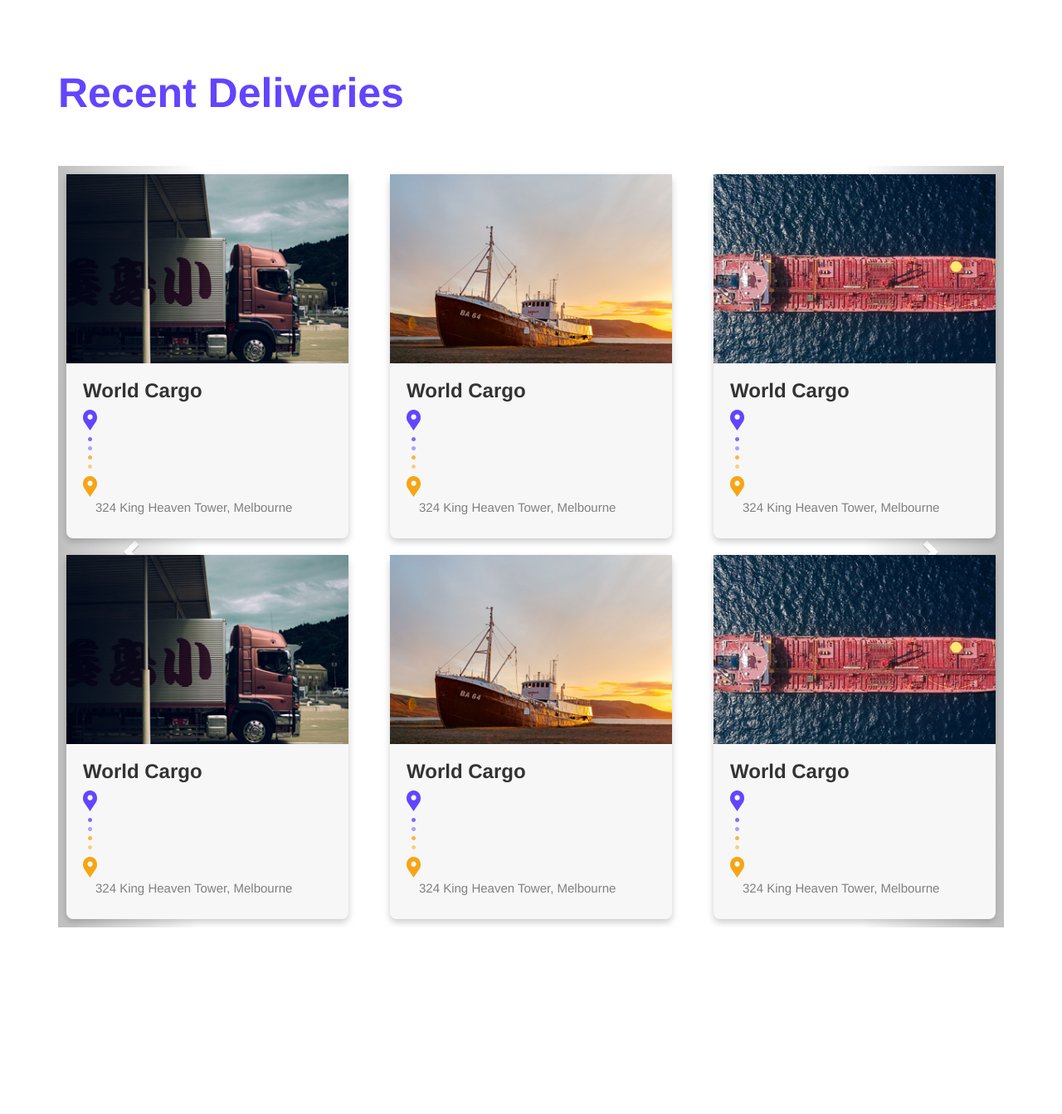
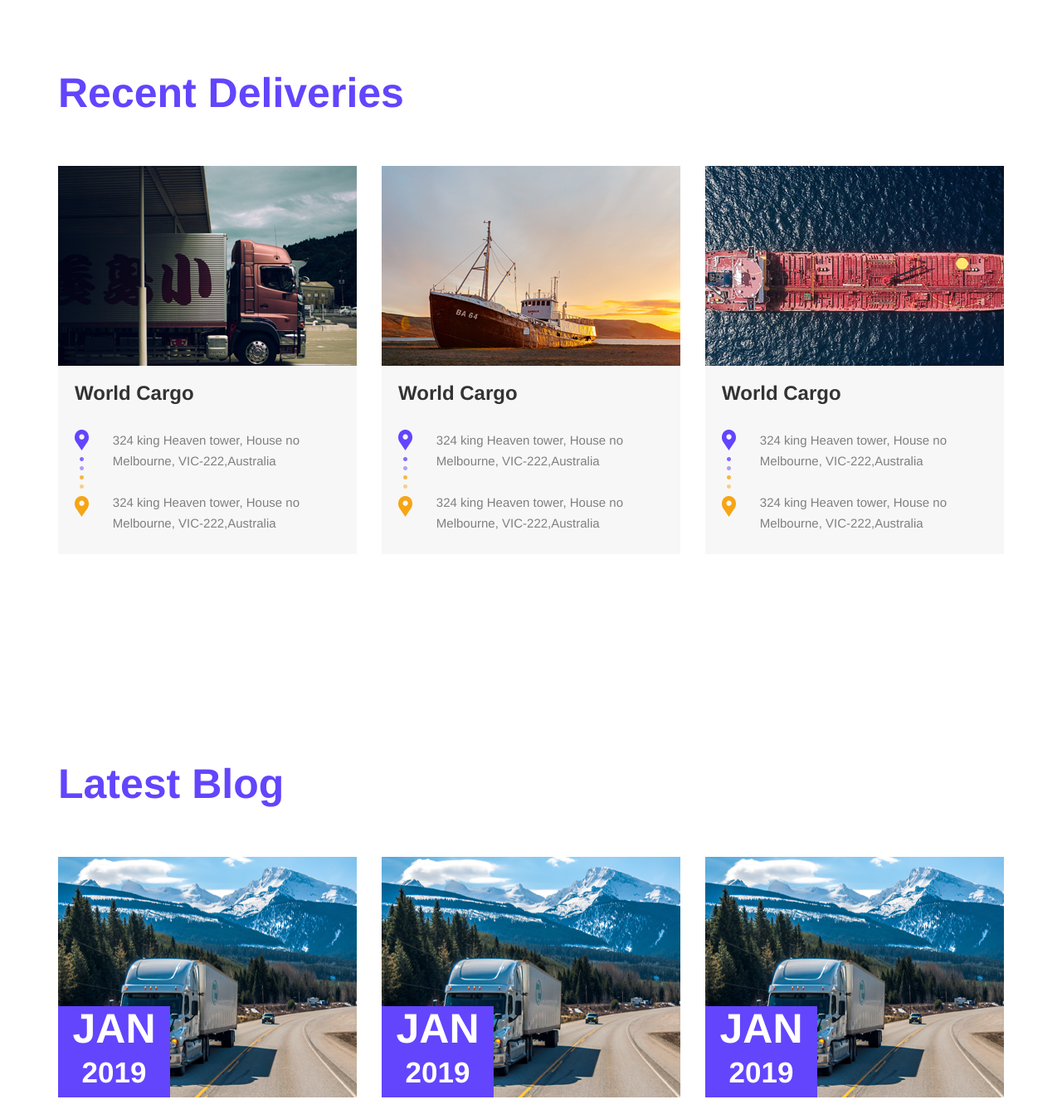
Before and after one commit to NileshWebd/NileshWebd.github.io, a PHP site: page / in a window 1280 px wide. Shown: the part 4872-6215 px from the top of the page at 83% size. Run offline with PHP 8.4, Linux system fonts and the light colour scheme.

Commit message:
back 2 default

```diff
--- a/Boxe/css/style.css
+++ b/Boxe/css/style.css
@@ -795,14 +795,3 @@ form a:hover{
     color:#8a8a8a;
     padding-left: 20px;
 }
-/* Adjust carousel height to fit your cards */
-#multiCardCarousel .carousel-inner .item {
-    min-height: 300px;
-}
-
-/* Add spacing between cards */
-.cardbox {
-    margin: 10px;
-    box-shadow: 0 4px 8px rgba(0,0,0,0.2);
-    border-radius: 8px;
-}
--- a/Boxe/index.html
+++ b/Boxe/index.html
@@ -6,11 +6,6 @@ my web
 <link rel="stylesheet" href="css/bootstrap.min.css" />
 <link rel="stylesheet" href="css/style.css" />
 <link rel="icon" href="img/favicon.png" />
-<!-- <link rel="stylesheet" href="https://maxcdn.bootstrapcdn.com/bootstrap/3.4.1/css/bootstrap.min.css"> -->
-<script src="https://ajax.googleapis.com/ajax/libs/jquery/3.5.1/jquery.min.js"></script>
-<script src="https://maxcdn.bootstrapcdn.com/bootstrap/3.4.1/js/bootstrap.min.js"></script>
-
-
 </head>
     <body>
         <div class="myban">
@@ -202,31 +197,17 @@ adipiscing elit, sed do eiusmod</p>
             <div class="head_line">
             <h1>Recent Deliveries</h1>
             </div><br><br><br>
-<!-- Bootstrap Carousel with Three Cards per Slide -->
-<div id="multiCardCarousel" class="carousel slide" data-ride="carousel">
-    <!-- Controls -->
-    <a class="left carousel-control" href="#multiCardCarousel" role="button" data-slide="prev">
-        <span class="glyphicon glyphicon-chevron-left" aria-hidden="true"></span>
-        <span class="sr-only">Previous</span>
-    </a>
-    <a class="right carousel-control" href="#multiCardCarousel" role="button" data-slide="next">
-        <span class="glyphicon glyphicon-chevron-right" aria-hidden="true"></span>
-        <span class="sr-only">Next</span>
-    </a>
-
-    <!-- Wrapper for Slides -->
-    <div class="carousel-inner">
-        <!-- Slide 1 -->
-        <div class="item active">
             <div class="row">
             <div class="col-md-4 col-sm-6">
                 <div class="cardbox">
                 <img src="img/deliveries/deliveries_1.png" width="100%" />
-                        <h2 style="padding-left: 20px; font-size: 24px; font-weight: bold;">World Cargo</h2>
+                <h2 style="padding-left: 20px; font-size: 24px; font-weight: bold;">World Cargo</h2><br>
                 <div class="row delbox">
-                            <div class="col-xs-1"><img src="img/deliveries_img.png" /></div>
+                    <div class="col-xs-1">
+                <img src="img/deliveries_img.png" /></div>
                     <div class="col-xs-11">
-                                <p>324 King Heaven Tower, Melbourne</p>
+                <p>324 king Heaven tower, House no<br> Melbourne, VIC-222,Australia</p>
+                        <p>324 king Heaven tower, House no<br> Melbourne, VIC-222,Australia</p>
                     </div>
                     </div>
                     </div>
@@ -234,11 +215,13 @@ adipiscing elit, sed do eiusmod</p>
             <div class="col-md-4 col-sm-6">
                 <div class="cardbox">
                 <img src="img/deliveries/deliveries_2.png" width="100%" />
-                        <h2 style="padding-left: 20px; font-size: 24px; font-weight: bold;">World Cargo</h2>
+                <h2 style="padding-left: 20px; font-size: 24px; font-weight: bold;">World Cargo</h2><br>
                 <div class="row delbox">
-                            <div class="col-xs-1"><img src="img/deliveries_img.png" /></div>
+                    <div class="col-xs-1">
+                <img src="img/deliveries_img.png" /></div>
                     <div class="col-xs-11">
-                                <p>324 King Heaven Tower, Melbourne</p>
+                <p>324 king Heaven tower, House no<br> Melbourne, VIC-222,Australia</p>
+                        <p>324 king Heaven tower, House no<br> Melbourne, VIC-222,Australia</p>
                     </div>
                     </div>
                     </div>
@@ -246,63 +229,18 @@ adipiscing elit, sed do eiusmod</p>
             <div class="col-md-4 col-sm-6">
                 <div class="cardbox">
                 <img src="img/deliveries/deliveries_3.png" width="100%" />
-                        <h2 style="padding-left: 20px; font-size: 24px; font-weight: bold;">World Cargo</h2>
+                <h2 style="padding-left: 20px; font-size: 24px; font-weight: bold;">World Cargo</h2><br>
                 <div class="row delbox">
-                            <div class="col-xs-1"><img src="img/deliveries_img.png" /></div>
+                    <div class="col-xs-1">
+                <img src="img/deliveries_img.png" /></div>
                     <div class="col-xs-11">
-                                <p>324 King Heaven Tower, Melbourne</p>
+                <p>324 king Heaven tower, House no<br> Melbourne, VIC-222,Australia</p>
+                        <p>324 king Heaven tower, House no<br> Melbourne, VIC-222,Australia</p>
                     </div>
                     </div>
                     </div>
                 </div>
             </div>
-        </div>
-
-        <!-- Slide 2 -->
-        <div class="item">
-            <div class="row">
-                <div class="col-md-4 col-sm-6">
-                    <div class="cardbox">
-                        <img src="img/deliveries/deliveries_1.png" width="100%" />
-                        <h2 style="padding-left: 20px; font-size: 24px; font-weight: bold;">World Cargo</h2>
-                        <div class="row delbox">
-                            <div class="col-xs-1"><img src="img/deliveries_img.png" /></div>
-                            <div class="col-xs-11">
-                                <p>324 King Heaven Tower, Melbourne</p>
-                            </div>
-                        </div>
-                    </div>
-                </div>
-                <div class="col-md-4 col-sm-6">
-                    <div class="cardbox">
-                        <img src="img/deliveries/deliveries_2.png" width="100%" />
-                        <h2 style="padding-left: 20px; font-size: 24px; font-weight: bold;">World Cargo</h2>
-                        <div class="row delbox">
-                            <div class="col-xs-1"><img src="img/deliveries_img.png" /></div>
-                            <div class="col-xs-11">
-                                <p>324 King Heaven Tower, Melbourne</p>
-                            </div>
-                        </div>
-                    </div>
-                </div>
-                <div class="col-md-4 col-sm-6">
-                    <div class="cardbox">
-                        <img src="img/deliveries/deliveries_3.png" width="100%" />
-                        <h2 style="padding-left: 20px; font-size: 24px; font-weight: bold;">World Cargo</h2>
-                        <div class="row delbox">
-                            <div class="col-xs-1"><img src="img/deliveries_img.png" /></div>
-                            <div class="col-xs-11">
-                                <p>324 King Heaven Tower, Melbourne</p>
-                            </div>
-                        </div>
-                    </div>
-                </div>
-            </div>
-        </div>
-    </div>
-</div>
-
-
             </div>
         </section>
         <section id="blog">
@@ -410,21 +348,4 @@ adipiscing elit, sed do eiusmod</p>
             </div>
         </section>
     </body>
-    <script>
-        $(document).ready(function(){
-            $('#multiCardCarousel').carousel({
-                interval: 3000 // Adjust carousel auto-scroll timing
-            });
-
-            // Clone items to simulate infinite sliding of 3 cards
-            $('.carousel .item').each(function(){
-                var next = $(this).next();
-                if (!next.length) {
-                    next = $(this).siblings(':first');
-                }
-                next.children(':first-child').clone().appendTo($(this));
-            });
-        });
-        </script>
-
 </html>
```
Lines whose indentation alone changed are shown as unchanged.
